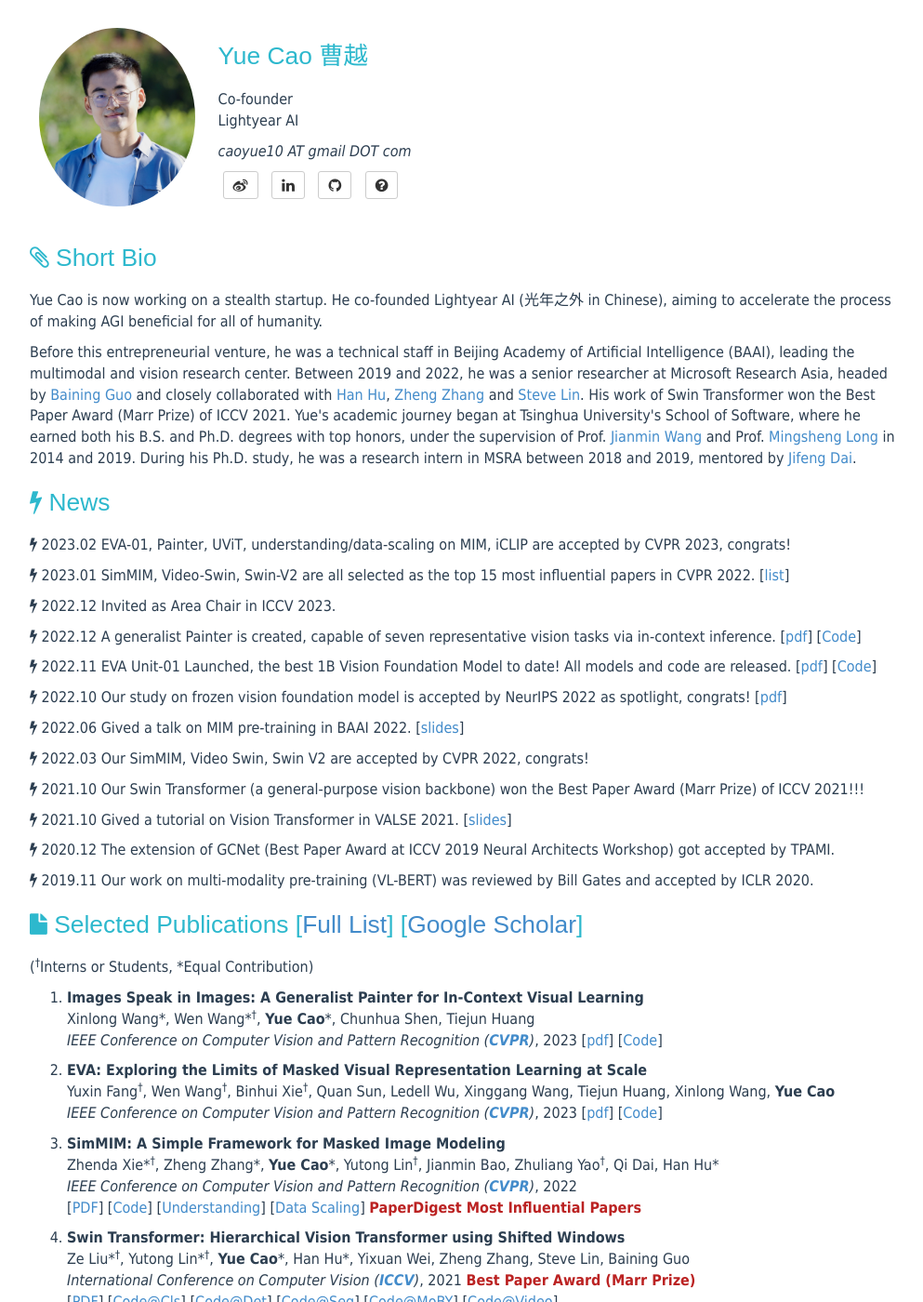
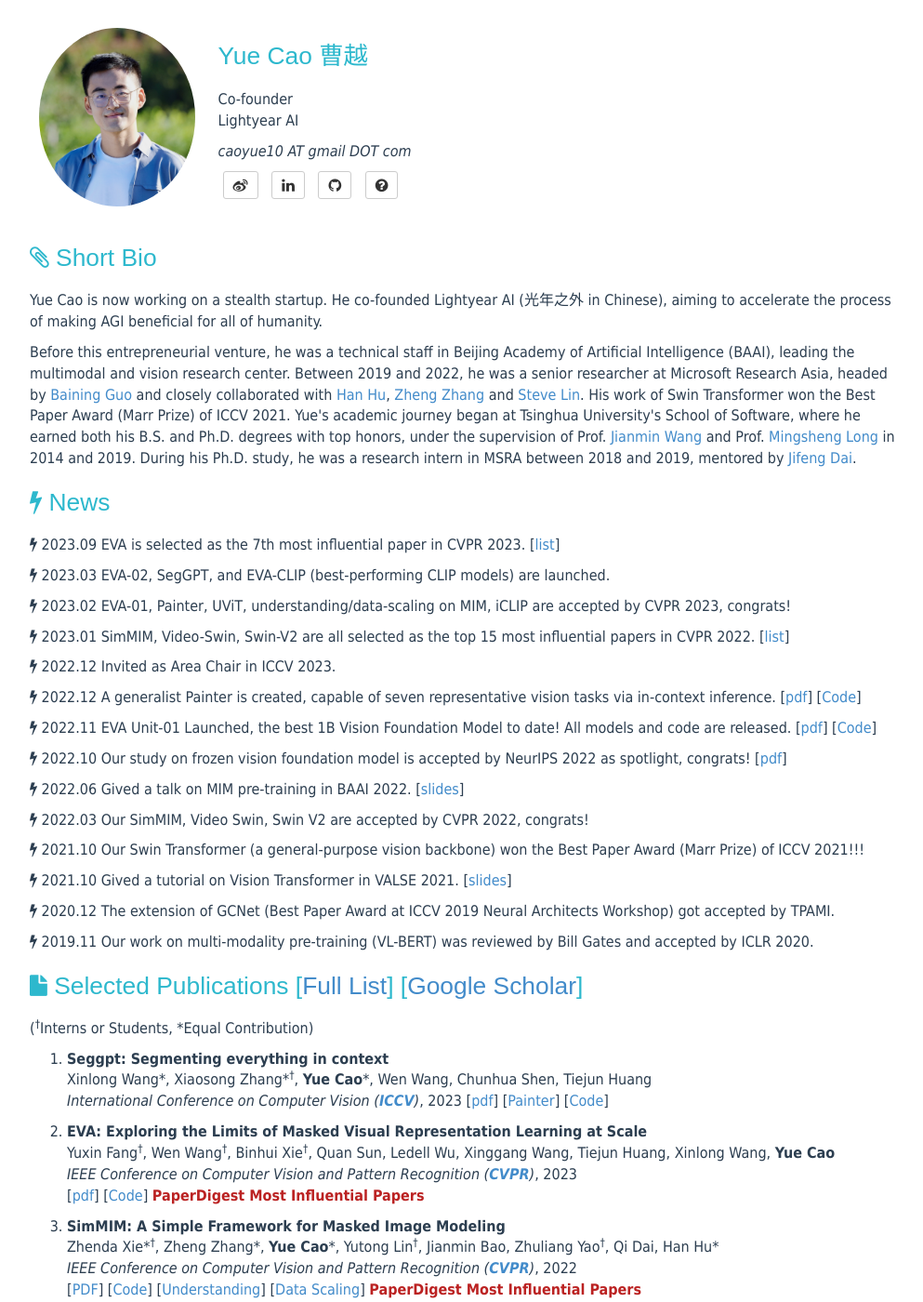
Before and after one commit to caoyue10/caoyue10.github.io, a Jekyll site: the page built from index.html, in a window 1280 px wide and 1400 px high. Shown: the whole window at 93% size, without its empty margins (138-1131 px from the left). Built offline with Jekyll 4.4.1, drawn with Linux system fonts in a browser that asks for light colours; the list of posts is cut into pages by our own code.

Commit message:
Update index.html

```diff
--- a/index.html
+++ b/index.html
@@ -20,6 +20,14 @@ tagline:
     <header>
         <h1><i class="fa fa-bolt"></i> News</h1>
     </header>
+    <p>
+    <i class="fa fa-bolt"></i>
+    2023.09 EVA is selected as the 7th most influential paper in CVPR 2023. [<a href="https://www.paperdigest.org/2023/09/most-influential-cvpr-papers-2023-09/">list</a>]
+    </p>
+    <p>
+    <i class="fa fa-bolt"></i>
+    2023.03 EVA-02, SegGPT, and EVA-CLIP (best-performing CLIP models) are launched.
+    </p>
     <p>
     <i class="fa fa-bolt"></i>
     2023.02 EVA-01, Painter, UViT, understanding/data-scaling on MIM, iCLIP are accepted by CVPR 2023, congrats!
@@ -76,15 +84,16 @@ tagline:
 	<p>(<sup><span>&#8224;</span></sup>Interns or Students, *Equal Contribution)</p>
     <ol>
       <li>
-	<p><strong>Images Speak in Images: A Generalist Painter for In-Context Visual Learning</strong><br>
-            Xinlong Wang*, Wen Wang*<sup><span>&#8224;</span></sup>, <strong>Yue Cao</strong>*, Chunhua Shen, Tiejun Huang<br>
-	    <em>IEEE Conference on Computer Vision and Pattern Recognition (<a href="http://cvpr2023.thecvf.com/"><strong>CVPR</strong></a>)</em>, 2023 [<a href="https://arxiv.org/abs/2212.02499">pdf</a>] [<a href="https://github.com/baaivision/Painter">Code</a>]
+	<p><strong>Seggpt: Segmenting everything in context</strong><br>
+            Xinlong Wang*, Xiaosong Zhang*<sup><span>&#8224;</span></sup>, <strong>Yue Cao</strong>*, Wen Wang, Chunhua Shen, Tiejun Huang<br>
+	    <em>International Conference on Computer Vision (<a href="https://iccv2023.thecvf.com/"><strong>ICCV</strong></a>)</em>, 2023 [<a href="https://arxiv.org/abs/2304.03284">pdf</a>] [<a href="https://arxiv.org/abs/2212.02499">Painter</a>] [<a href="https://github.com/baaivision/Painter">Code</a>]
 	</p>
       </li>
       <li>
 	<p><strong>EVA: Exploring the Limits of Masked Visual Representation Learning at Scale</strong><br>
             Yuxin Fang<sup><span>&#8224;</span></sup>, Wen Wang<sup><span>&#8224;</span></sup>, Binhui Xie<sup><span>&#8224;</span></sup>, Quan Sun, Ledell Wu, Xinggang Wang, Tiejun Huang, Xinlong Wang, <strong>Yue Cao</strong><br>
-	    <em>IEEE Conference on Computer Vision and Pattern Recognition (<a href="http://cvpr2023.thecvf.com/"><strong>CVPR</strong></a>)</em>, 2023 [<a href="https://arxiv.org/abs/2211.07636">pdf</a>] [<a href="https://github.com/baaivision/EVA">Code</a>]
+	    <em>IEEE Conference on Computer Vision and Pattern Recognition (<a href="http://cvpr2023.thecvf.com/"><strong>CVPR</strong></a>)</em>, 2023 <br>
+		[<a href="https://arxiv.org/abs/2211.07636">pdf</a>] [<a href="https://github.com/baaivision/EVA">Code</a>] <a href="https://www.paperdigest.org/2023/09/most-influential-cvpr-papers-2023-09/"><span class="highlight"><strong>PaperDigest Most Influential Papers</strong></span></a>
 	</p>
       </li>
       <li>
```
